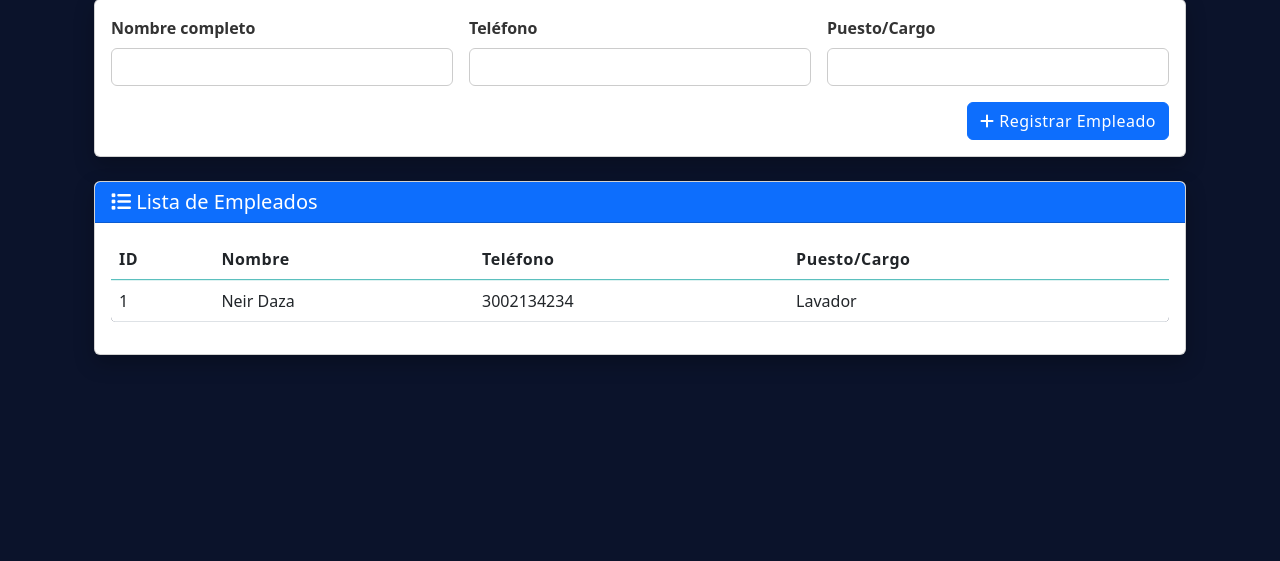
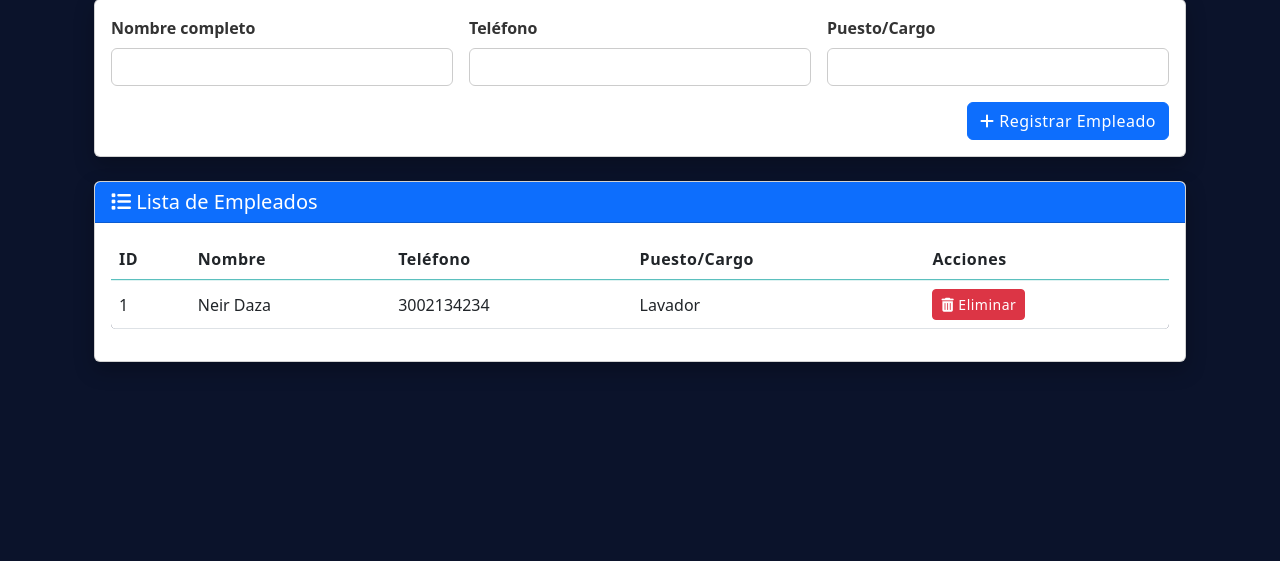
Before and after one commit to DNeir/CarWash, a Django app: page /empleados/ in a window 1280 px wide. Shown: the part 198-759 px from the top of the page. Run offline with Django 5.2, Linux system fonts and the light colour scheme; data comes from the database, SQL or seed files in the repository; both versions use the stored data as it was after the commit.

Commit message:
boton para eliminar empleado

```diff
--- a/CarWash/urls.py
+++ b/CarWash/urls.py
@@ -22,4 +22,7 @@ urlpatterns = [
     path('vehiculo/editar/<int:vehiculo_id>/', views.vehiculo_editar, name='vehiculo_editar'),
     path('vehiculo/eliminar/<int:vehiculo_id>/', views.vehiculo_eliminar, name='vehiculo_eliminar'),
     path('servicios/', views.servicios, name='servicios'),
+
+    # empleados
+    path('empleados/eliminar/<int:id>/', views.eliminar_empleado, name='eliminar_empleado'),
 ]
--- a/CarWash/views.py
+++ b/CarWash/views.py
@@ -40,6 +40,13 @@ def empleados(request):
             Empleado.objects.create(nombre=nombre, telefono=telefono, puesto=puesto)
     empleados = Empleado.objects.all().order_by('nombre')
     return render(request, 'empleados.html', {'empleados': empleados})
+
+def eliminar_empleado(request, id):
+    empleado = get_object_or_404(Empleado, id=id)
+    nombre_empleado = empleado.nombre
+    empleado.delete()
+    messages.success(request, f'Empleado {nombre_empleado} eliminado correctamente')
+    return redirect('empleados')  # Reemplaza con el nombre de tu URL
 
 def citas(request):
     # Parámetros de filtrado
--- /dev/null
+++ b/static/css/custom_style.css
@@ -0,0 +1,15 @@
+.btn-sm {
+    padding: 0.25rem 0.5rem;
+    font-size: 0.875rem;
+}
+
+.btn-danger {
+    color: white;
+    background-color: #dc3545;
+    border-color: #dc3545;
+}
+
+.btn-danger:hover {
+    background-color: #c82333;
+    border-color: #bd2130;
+}
--- a/templates/empleados.html
+++ b/templates/empleados.html
@@ -49,6 +49,7 @@
                             <th>Nombre</th>
                             <th>Teléfono</th>
                             <th>Puesto/Cargo</th>
+                            <th>Acciones</th>
                         </tr>
                     </thead>
                     <tbody>
@@ -57,7 +58,14 @@
                             <td>{{ empleado.id }}</td>
                             <td>{{ empleado.nombre }}</td>
                             <td>{{ empleado.telefono }}</td>
-                            <td>{{ empleado.puesto }}</td>
+                            <td>{{ empleado.puesto }}</td><td>
+                            <!-- Botón de eliminar con confirmación -->
+                            <a href="{% url 'eliminar_empleado' empleado.id %}"
+                               class="btn btn-danger btn-sm"
+                               onclick="return confirm('¿Estás seguro de eliminar a {{ empleado.nombre }}?');">
+                                <i class="fas fa-trash-alt"></i> Eliminar
+                            </a>
+                        </td>
                         </tr>
                         {% empty %}
                         <tr>
--- a/templates/layouts/base.html
+++ b/templates/layouts/base.html
@@ -6,6 +6,7 @@
     <title>{% block title %}CarWash{% endblock %}</title>
     {% load static %}
     <link rel="stylesheet" href="{% static 'css/style.css' %}">
+    <link rel="stylesheet" href="{% static 'css/custom_style.css' %}">
     <link href="https://cdn.jsdelivr.net/npm/bootstrap@5.3.0/dist/css/bootstrap.min.css" rel="stylesheet">
     <link rel="stylesheet" href="https://cdnjs.cloudflare.com/ajax/libs/font-awesome/6.4.0/css/all.min.css">
     <style>
```
Also changed, not shown: db.sqlite3.
